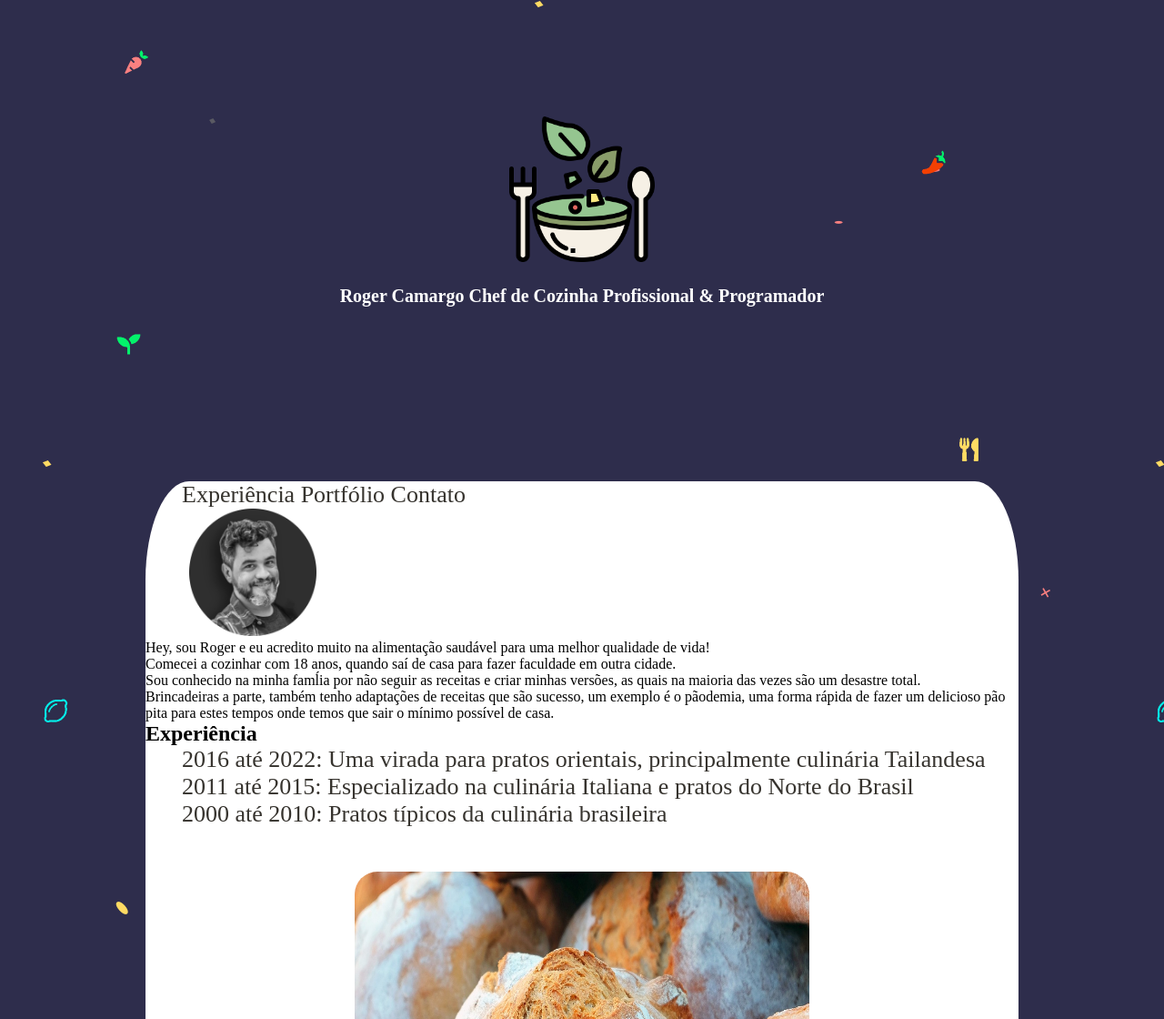
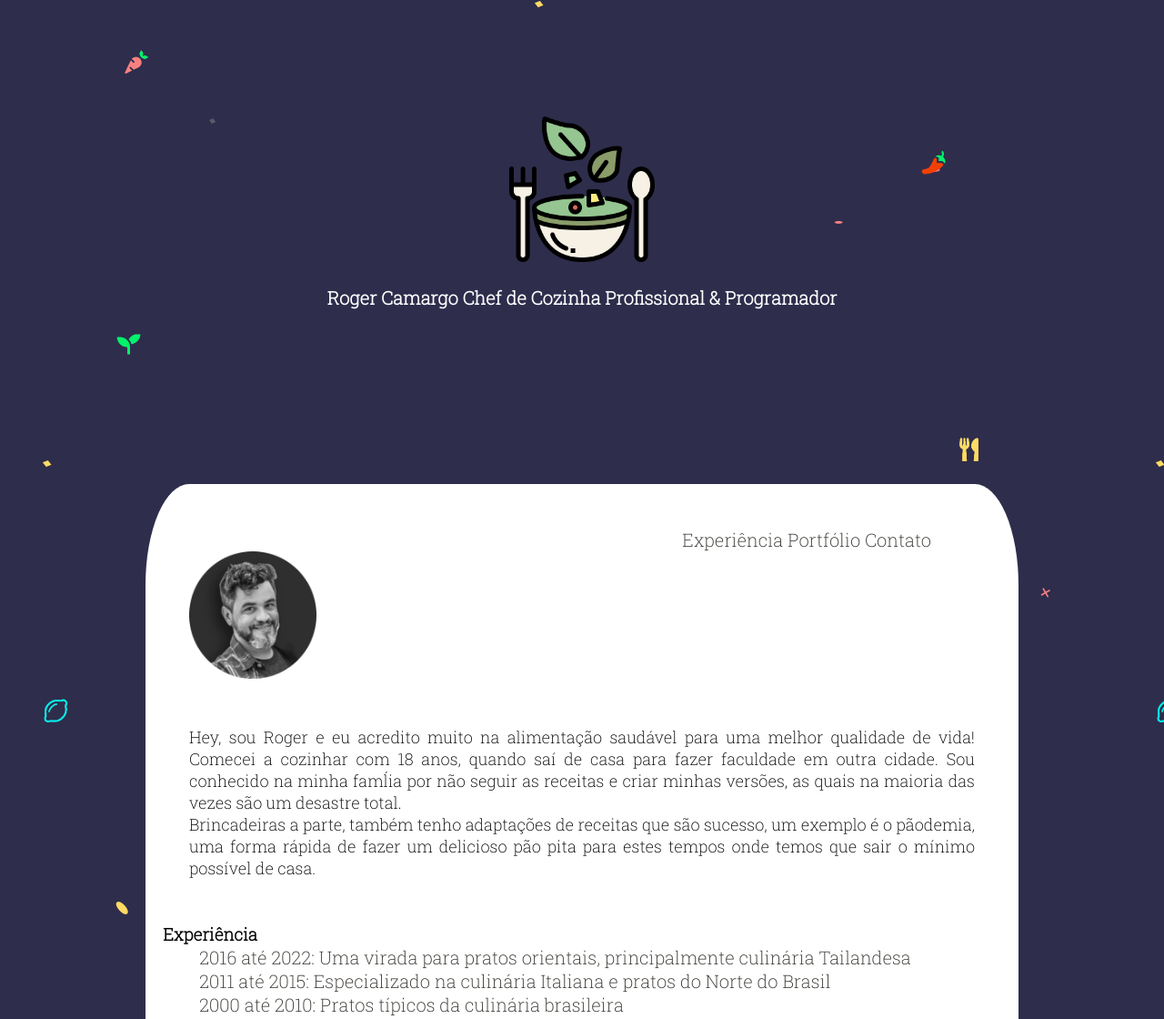
Before and after one commit to CarolineIngrid/d2.5-BuserTech, a plain HTML site: page index.html in a window 1280 px wide. Shown: the top 1120 px of the page at 91% size. Drawn offline with Linux system fonts and the light colour scheme; a web font is replaced by a local one.

Commit message:
finalizando[

```diff
--- a/index.html
+++ b/index.html
@@ -5,6 +5,12 @@
     <meta http-equiv="X-UA-Compatible" content="IE=edge">
     <meta name="viewport" content="width=device-width, initial-scale=1.0">
     <link rel="stylesheet" href="style.css">
+    <link rel="preconnect" href="https://fonts.googleapis.com">
+<link rel="preconnect" href="https://fonts.gstatic.com" crossorigin>
+<link href="https://fonts.googleapis.com/css2?family=Beau+Rivage&family=Koulen&family=Rubik+Moonrocks&display=swap" rel="stylesheet">
+<link rel="preconnect" href="https://fonts.googleapis.com">
+<link rel="preconnect" href="https://fonts.gstatic.com" crossorigin>
+<link href="https://fonts.googleapis.com/css2?family=Beau+Rivage&family=Koulen&family=Roboto+Slab:wght@200&family=Rubik+Moonrocks&display=swap" rel="stylesheet">
     <title>Document</title>
 </head>
 <body>
@@ -29,13 +35,13 @@
 
 
             <section>
-                Hey, sou Roger e eu acredito muito na alimentação saudável para uma melhor qualidade de vida! <p>Comecei a cozinhar com 18 anos, quando saí de casa para fazer faculdade em outra cidade.</p>
-                Sou conhecido na minha famĺia por não seguir as receitas e criar minhas versões, as quais na maioria das vezes são um desastre total.
+                Hey, sou Roger e eu acredito muito na alimentação saudável para uma melhor qualidade de vida! Comecei a cozinhar com 18 anos, quando saí de casa para fazer faculdade em outra cidade.
+               Sou conhecido na minha famĺia por não seguir as receitas e criar minhas versões, as quais na maioria das vezes são um desastre total.
                 <p>Brincadeiras a parte, também tenho adaptações de receitas que são sucesso, um exemplo é o pãodemia, uma forma rápida de fazer um delicioso pão pita para estes tempos onde temos que sair o mínimo possível de casa.</p>
             </section>
 
             <div class="experiencia">
-                <h2>Experiência</h2>
+                <h3>Experiência</h3>
                 <ul>
                     <li>2016 até 2022: Uma virada para pratos orientais, principalmente culinária Tailandesa</li>
                     <li>2011 até 2015: Especializado na culinária Italiana e pratos do Norte do Brasil</li>
--- a/style.css
+++ b/style.css
@@ -7,6 +7,7 @@
   body{
     background-color:  #2e2d4c;
     background-image: url(imagens/background-foods-v4.png);
+    font-family: 'Roboto Slab', serif;
   }
 
 .conteudo{
@@ -19,11 +20,20 @@
     border-radius: 5%;
     margin-bottom: 10%;
 }
+.conteudo nav{
+   display: flex;
+   justify-content: flex-end;
+   margin-right: 10%;
+   padding-top: 5%;
 
+
+}
  .conteudo ul{
      list-style: none;
      color: rgb(54, 51, 46);
-     font-size: 26px;
+     font-size: 20px;
+     width: auto;
+
 }
 
 .conteudo li{
@@ -44,7 +54,6 @@
 .logo img{
     height: 160px;
     width: 160px;
-    /* align-self: center; */
     padding-bottom: 2%;
 
 }
@@ -60,8 +69,8 @@
 }
 
 .portfolio img {
-    width: 500px;
-    height: 500px;
+    width: 450px;
+    height: 450px;
     border-radius: 5%;
     margin-bottom: 5%;
     margin-top: 5%;
@@ -73,3 +82,15 @@
     flex-direction: column;
     align-items: center;
 }
+
+.experiencia{
+    padding-top: 1%;
+    margin-left: 2%;
+}
+
+section{
+    padding: 5%;
+    text-align: justify;
+    font-size: 18px;
+    float: right;
+}
```
